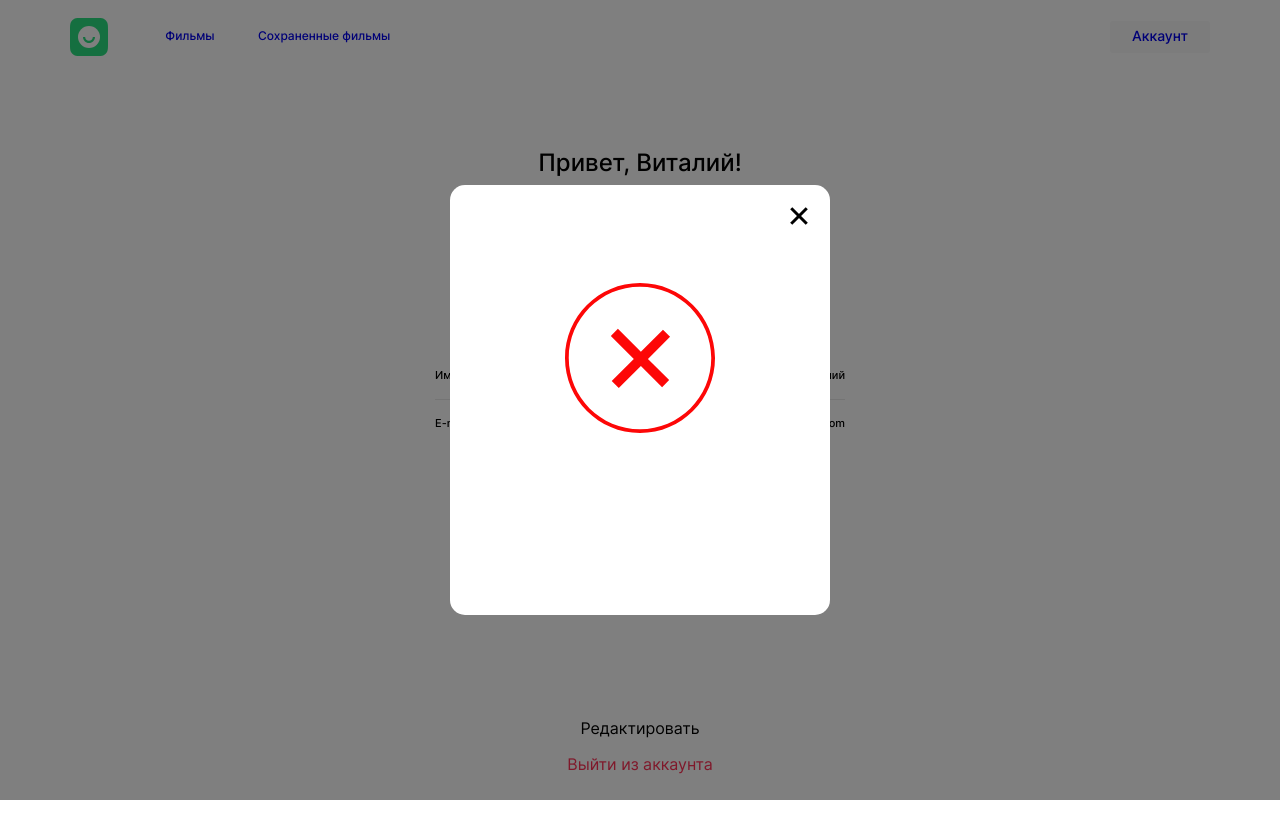
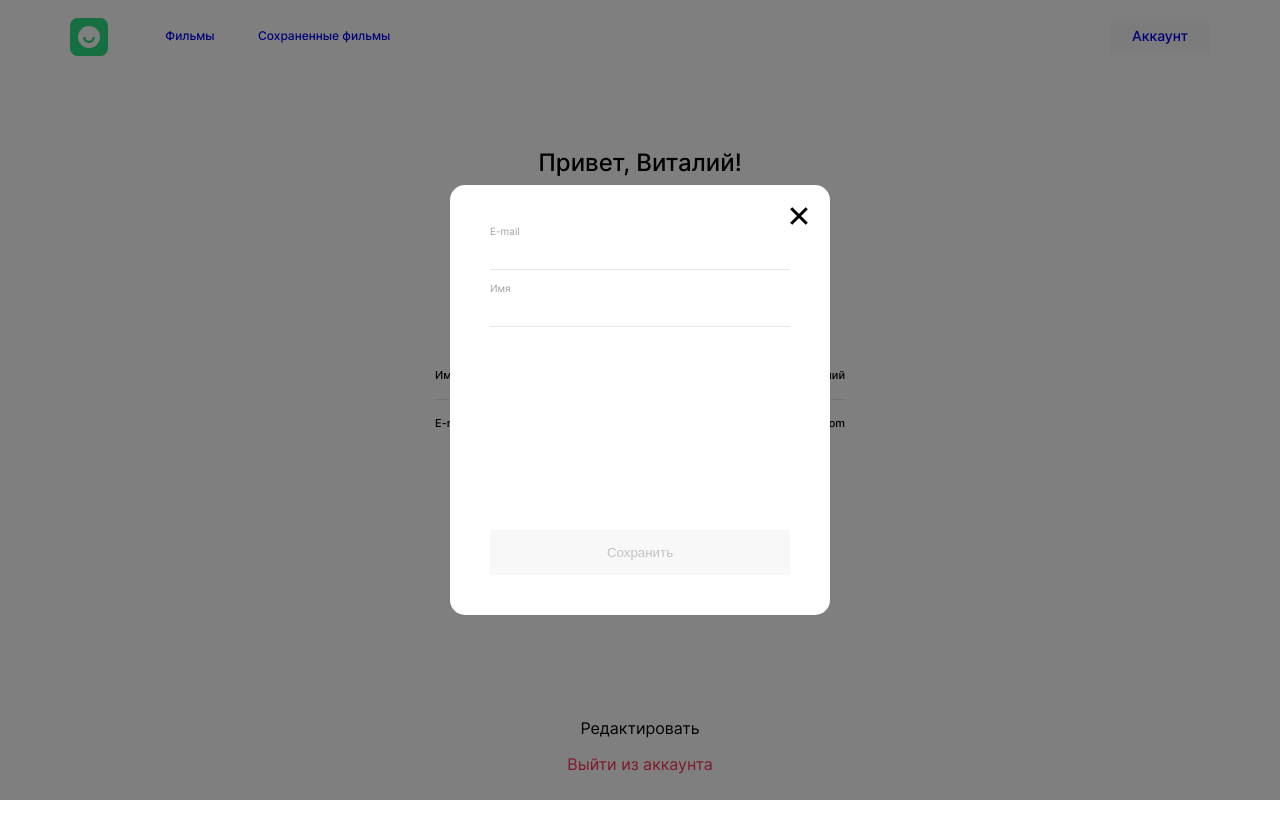
Before and after one commit to zubastu/movies-explorer-frontend, a React (Create React App) app: page /profile in a window 1280 px wide. Shown: the top 838 px of the page. Built offline with nearby package versions, Linux system fonts and the light colour scheme.

Commit message:
Сделано: Редактирование данных профиля(попап)

```diff
--- a/src/components/App/App.js
+++ b/src/components/App/App.js
@@ -15,9 +15,10 @@ function App() {
   const [state, setState] = useState({
     menuActive: false,
     preloaderActive: false,
-    tooltipActive: true,
+    tooltipActive: false,
     tooltipSuccess: false,
     tooltipContent: "",
+    profileModalActive: true,
   });
 
   const {
@@ -26,11 +27,14 @@ function App() {
     tooltipActive,
     tooltipSuccess,
     tooltipContent,
+    profileModalActive,
   } = state;
 
   const openBurgerMenu = () => setState({ ...state, menuActive: true });
   const closeBurgerMenu = () => setState({ ...state, menuActive: false });
   const closeTooltip = () => setState({ ...state, tooltipActive: false });
+  const closeProfileModal = () =>
+    setState({ ...state, profileModalActive: false });
 
   return (
     <>
@@ -57,7 +61,13 @@ function App() {
         />
         <Route
           path="/profile"
-          element={<Profile openBurgerMenu={openBurgerMenu} />}
+          element={
+            <Profile
+              openBurgerMenu={openBurgerMenu}
+              closeProfileModal={closeProfileModal}
+              profileModalActive={profileModalActive}
+            />
+          }
         />
         <Route path="/signin" element={<Login />} />
         <Route path="/signup" element={<Register />} />
--- a/src/components/Profile/Profile.js
+++ b/src/components/Profile/Profile.js
@@ -1,14 +1,19 @@
 import React from "react";
 import "./Profile.css";
 import Header from "../Header/Header";
+import ProfileModalForm from "../ProfileModalForm/ProfileModalForm";
 
-const Profile = ({ openBurgerMenu }) => {
+const Profile = ({ openBurgerMenu, profileModalActive, closeProfileModal }) => {
   const user = {
     name: "Виталий",
     email: "simple@mail.com",
   };
   return (
     <>
+      <ProfileModalForm
+        closePopup={closeProfileModal}
+        isActive={profileModalActive}
+      />
       <Header openBurgerMenu={openBurgerMenu} />
       <main className="main">
         <section className="profile">
--- /dev/null
+++ b/src/components/ProfileModalForm/ProfileModalForm.css
@@ -0,0 +1,75 @@
+.form-profile{
+  height: 430px;
+  width: 380px;
+  display: flex;
+  flex-direction: column;
+  padding: 40px;
+  background: #FFFFFF;
+  box-sizing: border-box;
+  border-radius: 15px;
+}
+.form-profile__field{
+  border: none;
+  margin: 0;
+  padding: 0;
+  display: flex;
+  flex: 1 0 auto;
+  flex-direction: column;
+}
+.form-profile__label{
+  display: flex;
+  flex-direction: column;
+  font-size: 10px;
+  font-weight: 400;
+  line-height: 12px;
+  color: #A0A0A0;
+  margin: 0 0 6px 0;
+  min-height: 32px;
+  justify-content: flex-end;
+}
+.form-profile__input{
+  margin: 0;
+  padding: 0;
+  border:none;
+}
+.form-profile__input_type_login{
+  font-size: 14px;
+  font-weight: 500;
+  line-height: 17px;
+  margin: 5px 0 0 0;
+  border-bottom: 1px solid #E8E8E8;
+  padding: 0 0 10px 0;
+}
+.form-profile__input_type_error{
+  color: #FF3055;
+  border-bottom: 1px solid #FF3055;
+}
+.form-profile__error-span{
+  color: #FF3055;
+  font-size: 10px;
+  font-weight: 400;
+  line-height: 12px;
+  padding: 6px 0 0 0;
+  visibility: hidden;
+}
+.form-profile__error-span_active{
+  visibility: visible;
+}
+.form-profile__submit{
+  background-color: #3456F3;
+  color: #FFFFFF;
+  min-height: 45px;
+}
+.form-profile__submit_disabled{
+  cursor: default;
+  background: #F8F8F8;
+  color: #C2C2C2;
+  border: none;
+}
+
+@media screen and (max-width: 500px){
+  .form-profile{
+    padding: 50px 15px;
+    max-width: 260px;
+  }
+}
--- /dev/null
+++ b/src/components/ProfileModalForm/ProfileModalForm.js
@@ -0,0 +1,71 @@
+import React from "react";
+import "./ProfileModalForm.css";
+import Popup from "../../Popup/Popup";
+import { useForm } from "../useForm";
+
+const ProfileModalForm = ({ closePopup, isActive }) => {
+  const { values, resetForm, errors, handleChange, isValid } = useForm();
+  const { email, name } = values;
+
+  const handleSubmit = (e) => {
+    e.preventDefault();
+    console.log(email, name);
+    resetForm();
+  };
+
+  return (
+    <Popup closePopup={closePopup} isActive={isActive}>
+      <form className="form-profile" noValidate={true} onSubmit={handleSubmit}>
+        <fieldset className="form-profile__field">
+          <label className="form-profile__label">
+            E-mail
+            <input
+              name="email"
+              type="email"
+              className={`form-profile__input form-profile__input_type_login ${
+                !isValid && errors.email && "form-profile__input_type_error"
+              }`}
+              required={true}
+              onInput={handleChange}
+              value={email || ""}
+            />
+            <span className="form-profile__error-span form-profile__error-span_active">
+              {errors.email}
+            </span>
+          </label>
+          <label className="form-profile__label">
+            Имя
+            <input
+              type="text"
+              name="name"
+              autoComplete="true"
+              minLength={2}
+              maxLength={30}
+              className={`form-profile__input form-profile__input_type_login ${
+                !isValid && errors.name && "form-profile__input_type_error"
+              }`}
+              required={true}
+              onInput={handleChange}
+              value={name || ""}
+            />
+            <span className="form-profile__error-span form-profile__error-span_active">
+              {errors.name}
+            </span>
+          </label>
+        </fieldset>
+
+        <button
+          type="submit"
+          className={`form-profile__submit ${
+            !isValid && "form-profile__submit_disabled"
+          } hover-button`}
+          disabled={!isValid}
+        >
+          Сохранить
+        </button>
+      </form>
+    </Popup>
+  );
+};
+
+export default ProfileModalForm;
```
